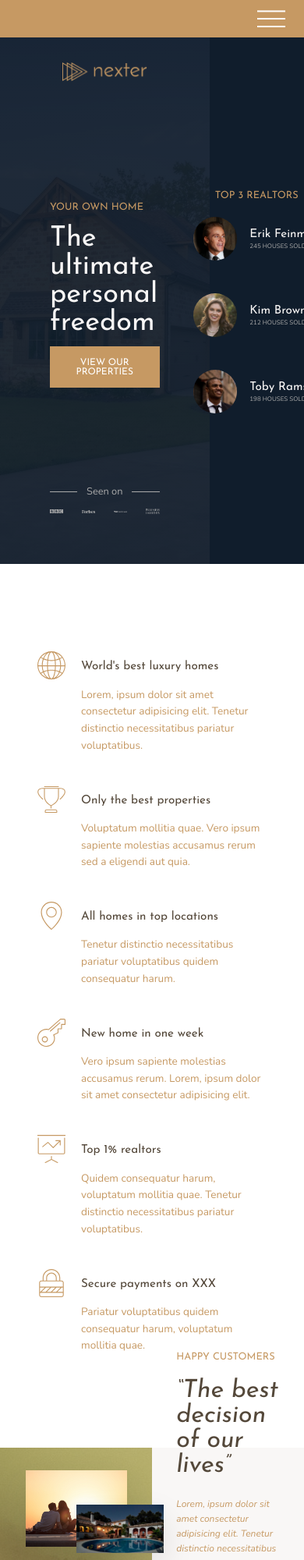
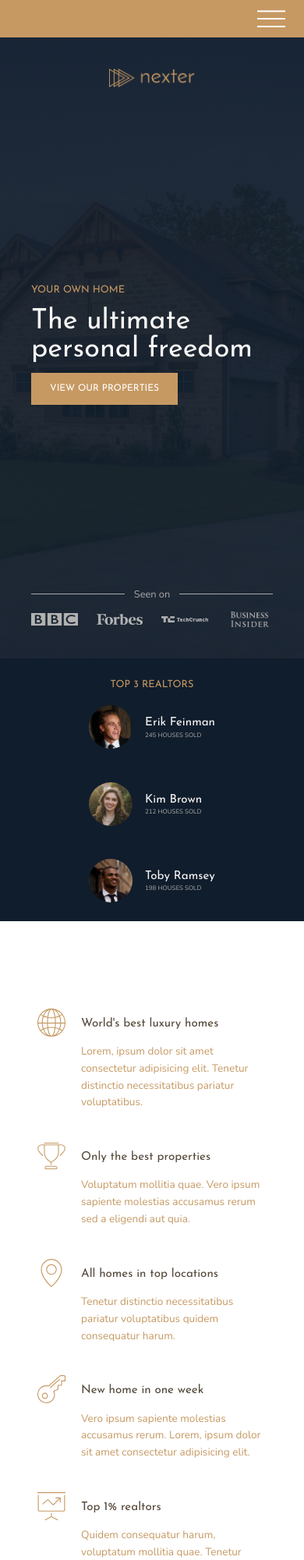
Before and after one commit to LKb22/nexter-page, a website: page index.html in a window 390 px wide. Shown: the top 2000 px of the page at 78% size. Drawn offline with nearby package versions, Linux system fonts and the light colour scheme; files that its build step writes are made by us from their sources.

Commit message:
media queries added to small screen

```diff
--- a/sass/_base.scss
+++ b/sass/_base.scss
@@ -25,6 +25,8 @@ $center-content-margins: 15rem 0; // Top and bottom margin
 // RESPONSIVE BREAKPOINTS
 $bp-largest: 75em; // 1200px
 $bp-large: 62.5em; // 1000px
+$bp-medium: 50em; // 800px
+$bp-small: 37.5em; // 600px
 
 // Reset CSS
 *,
@@ -77,4 +79,9 @@ body {
     grid-template-rows: 6rem 80vh min-content 40vw repeat(3, min-content);
     grid-template-columns: [full-start] minmax(6rem, 1fr) [center-start] repeat(8, [col-start] minmax(min-content, 14rem) [col-end]) [center-end] minmax(6rem, 1fr) [full-end];
   }
+
+  // Media query for medium screens to move the realtors below the header. Add a new row for the realtors section of min-content. Make the header the full viewport height minus the height of the sidebar using calc. Update the new content row to be min-content
+  @media only screen and (max-width: $bp-medium) {
+    grid-template-rows: 6rem calc(100vh - 6rem) // min-content min-content min-content repeat(6, min-content); -> repeat(6, min-content); -> Can get rid of this entireley since it's the default value
+  }
 }
--- a/sass/_header.scss
+++ b/sass/_header.scss
@@ -21,6 +21,16 @@
   justify-content: center; // Center the content horizontally
 
   padding: 4rem 8rem 8rem 8rem; // Give the whole grid some padding, with half the padding at the top
+
+  // Media query for medium screens to move the realtors section below the header section. Make the header the full viewport / grid width.
+  @media only screen and (max-width: base.$bp-medium) {
+    grid-column: 1 / -1; // Take up the full width of the grid
+  }
+
+  // Media query for small screens
+  @media only screen and (max-width: base.$bp-small) {
+    padding: 5rem; // Decrease the padding to 5rem
+  }
 
   &__logo {
     height: 3rem;
--- a/sass/_realtors.scss
+++ b/sass/_realtors.scss
@@ -16,13 +16,28 @@
   justify-items: center; // Horizontally center the items in the grid
   row-gap: 2rem; // Gap between the heading and the realtors grid
 
-  // The three realtors will be displayed in a 2 X 3 grid layout, with the images in the left column and the details in the right column
+    // Media query for medium screens to move the realtors section below the header section. Make the realtors section the full viewport / grid width.
+    @media only screen and (max-width: base.$bp-medium) {
+      grid-column: 1 / -1; // Take up the full width of the grid
+    }
+
+  // The three realtors will be displayed in a 3 X 2 grid layout, with the images in the left column and the details in the right column
   &__list {
     display: grid;
     grid-template-columns: min-content max-content; // min-content for the image and max-content for the details
     column-gap: 2rem;
     row-gap: 5vh; // Use vh to make it more responsive to the viewport height
     align-items: center; // Vertically center the items in each cell
+
+    // Media query for medium screens to move the realtors section below the header section. Change the grid to 1 X 6 layout so that the three realtors pictures and details are displayed in a single row
+    @media only screen and (max-width: base.$bp-medium) {
+      grid-template-columns: repeat(3, min-content max-content);
+    }
+
+    // Media query for small screens. Change the grid back to a 3 X 2 layout
+    @media only screen and (max-width: base.$bp-small) {
+      grid-template-columns: min-content max-content;
+    }
   }
 
   &__img {
--- a/sass/_story.scss
+++ b/sass/_story.scss
@@ -7,6 +7,7 @@
   &__pictures {
     // Use the linear gradient to create a gradient background to better fit the color scheme. Go from 50% opacity to 50% opacity of the primary color to keep it even in this case
     background-image: linear-gradient(rgba(base.$color-primary, .5), rgba(base.$color-primary, .5)), url(/img/back.jpg);
+    background-size: cover; // Cover the entire background
     // Columns - Place the pictures section from full-start to the end of column 4
     grid-column: full-start / col-end 4;
 
@@ -16,6 +17,12 @@
     grid-template-rows: repeat(6, 1fr);
     grid-template-columns: repeat(6, 1fr);
     align-items: center; // Center the images vertically in its grid area
+
+    // Media query for medium screens to move the content section above the pictures section. Make the pictures section the full viewport / grid width.
+    @media only screen and (max-width: base.$bp-medium) {
+      grid-column: 1 / -1; // Take up the full width of the grid
+      padding: 6rem; // Add some padding to the grid to give the images some space
+    }
   }
 
   &__img--1 {
@@ -27,6 +34,12 @@
     // Images do not fill the entire grid area by default, given they have an aspect ratio. Use align items on parent div to center the images vertically
 
     box-shadow: base.$box-shadow;
+
+    // Media query for medium screens to move the content section above the pictures section. Adjust the images for the smaller screen size
+    @media only screen and (max-width: base.$bp-medium) {
+      grid-column: 1 / 5; // Take up the full width of the grid
+      grid-row: 1 / -1;
+    }
   }
 
   &__img--2 {
@@ -38,6 +51,12 @@
     grid-column: 4 / 7;
 
     box-shadow: base.$box-shadow;
+
+    // Media query for medium screens to move the content section above the pictures section. Adjust the images for the smaller screen size
+    @media only screen and (max-width: base.$bp-medium) {
+      grid-row: 1 / -1;
+      width: 100%; // Reset the width to 100% to fit the smaller screen size
+    }
   }
 
   &__content {
@@ -59,6 +78,12 @@
     align-content: center;
     justify-items: start; // Same as align-items in flexbox to fix the button width
     */
+
+    // Media query for medium screens to move the content section above the pictures section. Make the content section the full viewport / grid width and move up to the row before the pictures section
+    @media only screen and (max-width: base.$bp-medium) {
+      grid-column: 1 / -1; // Take up the full width of the grid
+      grid-row: 5 / 6;
+    }
   }
 
   &__text {
```
Also changed, not shown: 1 other file.
